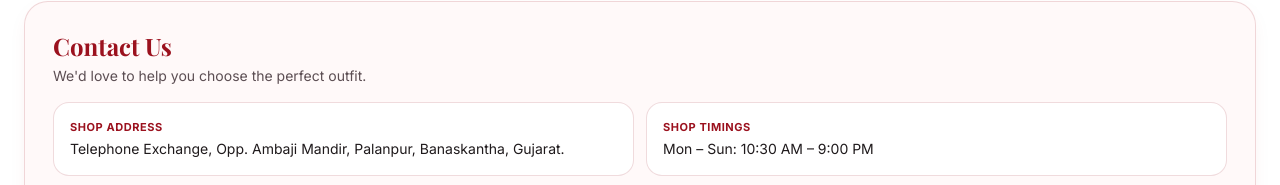
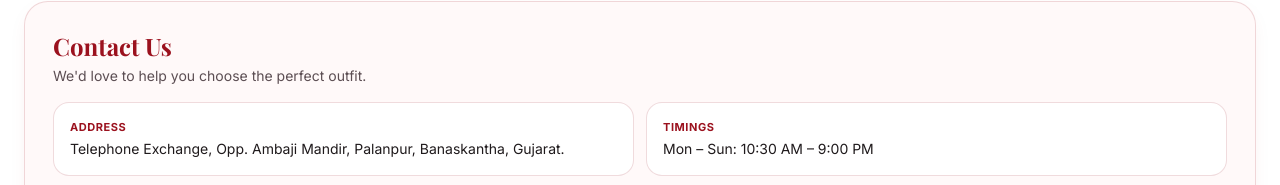
Before and after one commit to yuvrajgelot/Saawariya, a plain HTML site: page index.html in a window 1280 px wide. Shown: the part 3733-3918 px from the top of the page. Drawn offline with nearby package versions, Linux system fonts and the light colour scheme; a web font is replaced by a local one.

Commit message:
Update index.html

```diff
--- a/index.html
+++ b/index.html
@@ -431,12 +431,12 @@
 
       <div class="grid grid-cols-1 sm:grid-cols-2 gap-3 mt-4">
         <div class="rounded-2xl bg-pureWhite border border-crimson/15 p-4">
-          <p class="text-[11px] font-bold uppercase tracking-wider text-crimson">Shop Address</p>
+          <p class="text-[11px] font-bold uppercase tracking-wider text-crimson">Address</p>
           <p class="text-sm text-charcoal mt-1"> Telephone Exchange, Opp. Ambaji Mandir, Palanpur, Banaskantha, Gujarat.</p>
         </div>
 
         <div class="rounded-2xl bg-pureWhite border border-crimson/15 p-4">
-          <p class="text-[11px] font-bold uppercase tracking-wider text-crimson">Shop Timings</p>
+          <p class="text-[11px] font-bold uppercase tracking-wider text-crimson">Timings</p>
           <p class="text-sm text-charcoal mt-1">Mon – Sun: 10:30 AM – 9:00 PM</p>
         </div>
 
```
